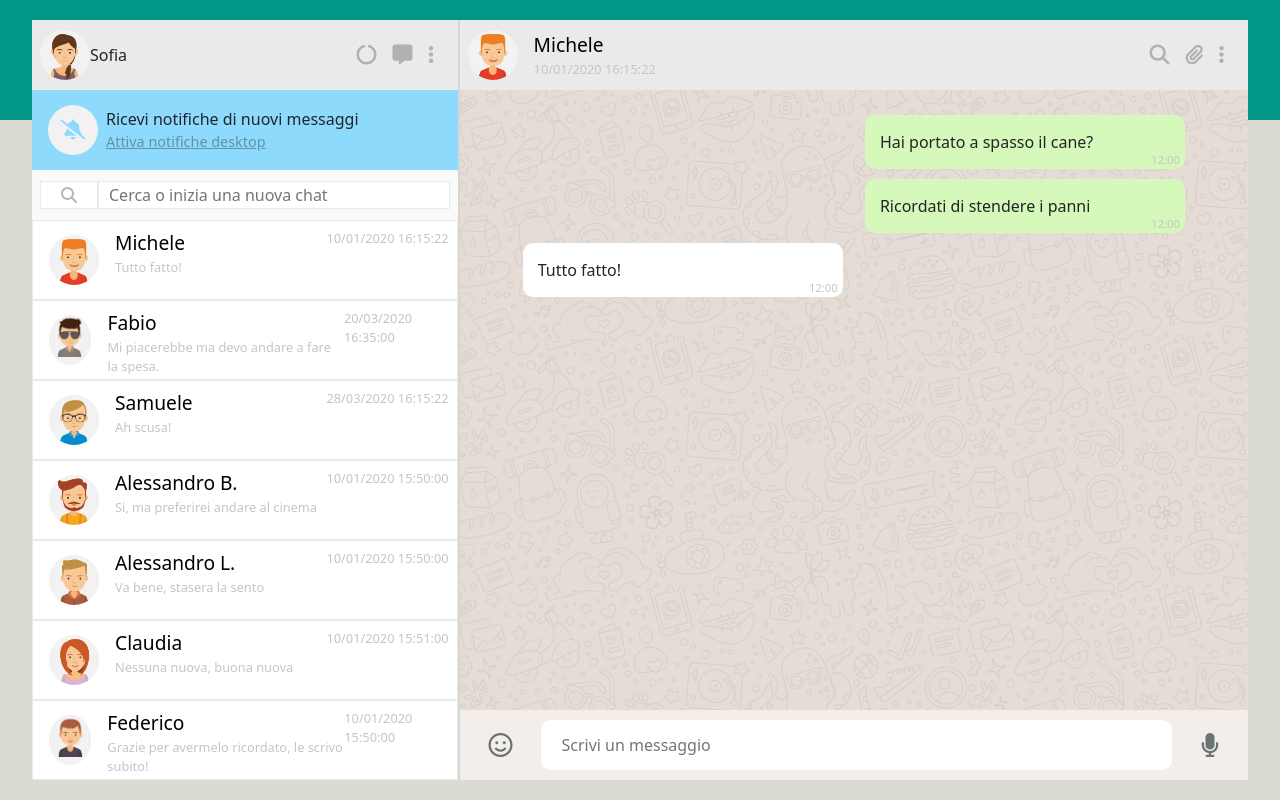
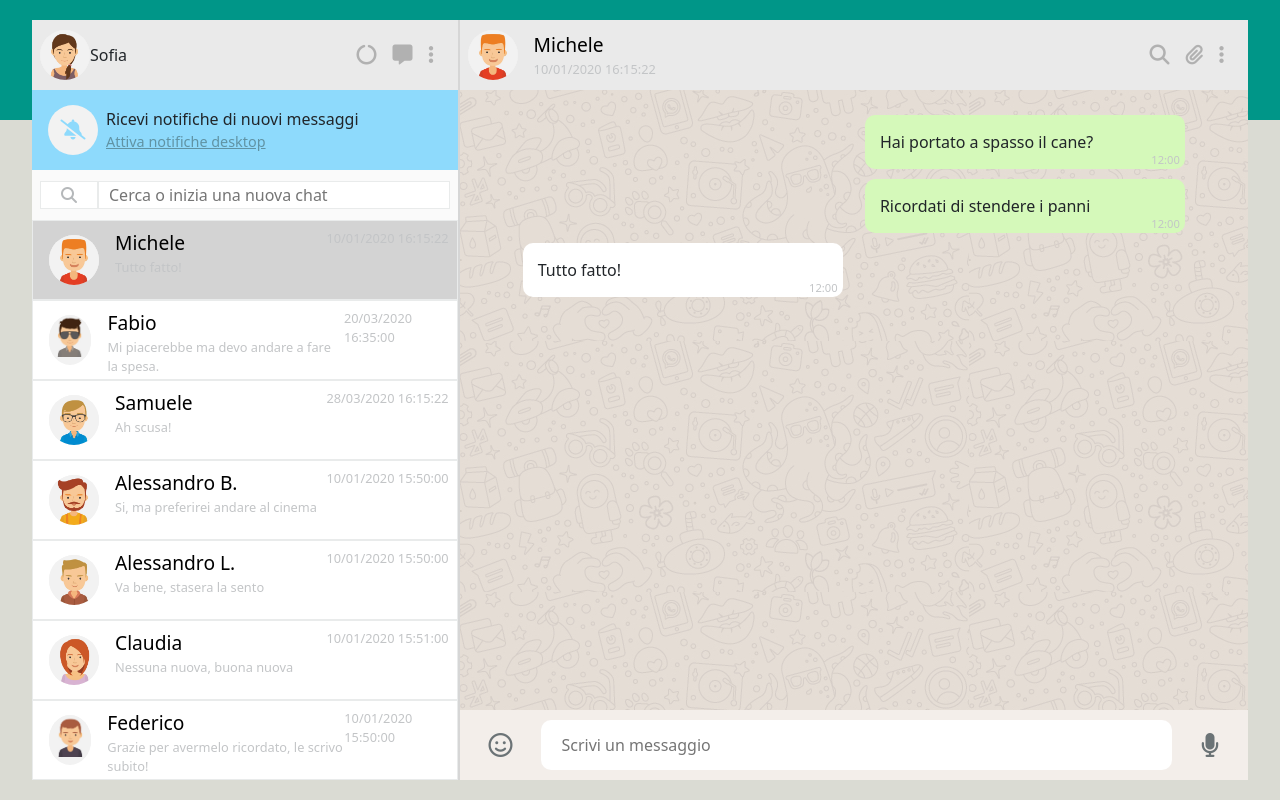
Before and after one commit to MassimoAzzini/vue-boolzapp, a plain HTML site: page index.html in a window 1280 px wide. Drawn offline with nearby package versions, Linux system fonts and the light colour scheme.

Commit message:
[add]: class active to contact

```diff
--- a/css/style.css
+++ b/css/style.css
@@ -109,7 +109,7 @@ body {
 }
 
 .active {
-  background-color: #e9ebeb;
+  background-color: lightgray;
 }
 
 /*--------- END ASIDE ---------*/
@@ -147,7 +147,6 @@ body {
   justify-content: start;
 }
 
-
 .my-msg .msg{
   background-color: #d5f9ba;
 }
--- a/index.html
+++ b/index.html
@@ -66,6 +66,7 @@
         <!-- contatto -->
         <div
           @click="indexActive = index"
+          :class="{'active' : index === indexActive}"
           class="contact d-flex justify-content-between ps-3 p-2"
           v-for="(contact, index) in contacts">
 
@@ -123,12 +124,6 @@
             <span class="time">12:00</span>
           </span>
         </div>
-        <!-- <div class="reply-msg d-flex">
-          <span class="msg position-relative">
-            <span>Lorem ipsum dolor sit, amet consectetur adipisicing elit. Nesciunt, quos.</span>
-            <span class="time">12:00</span>
-          </span>
-        </div> -->
       </div>
 
       <div class="new-message-bar d-flex justify-content-evenly align-items-center">
```
